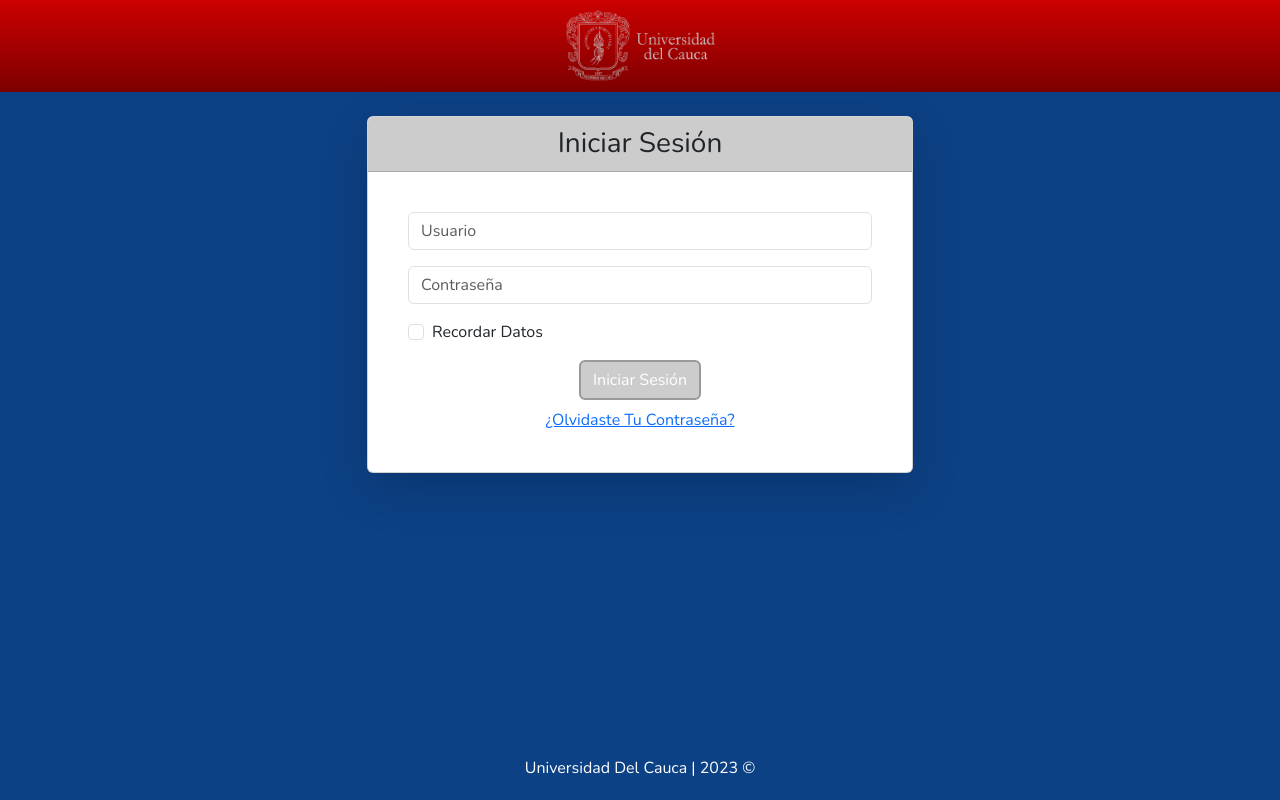
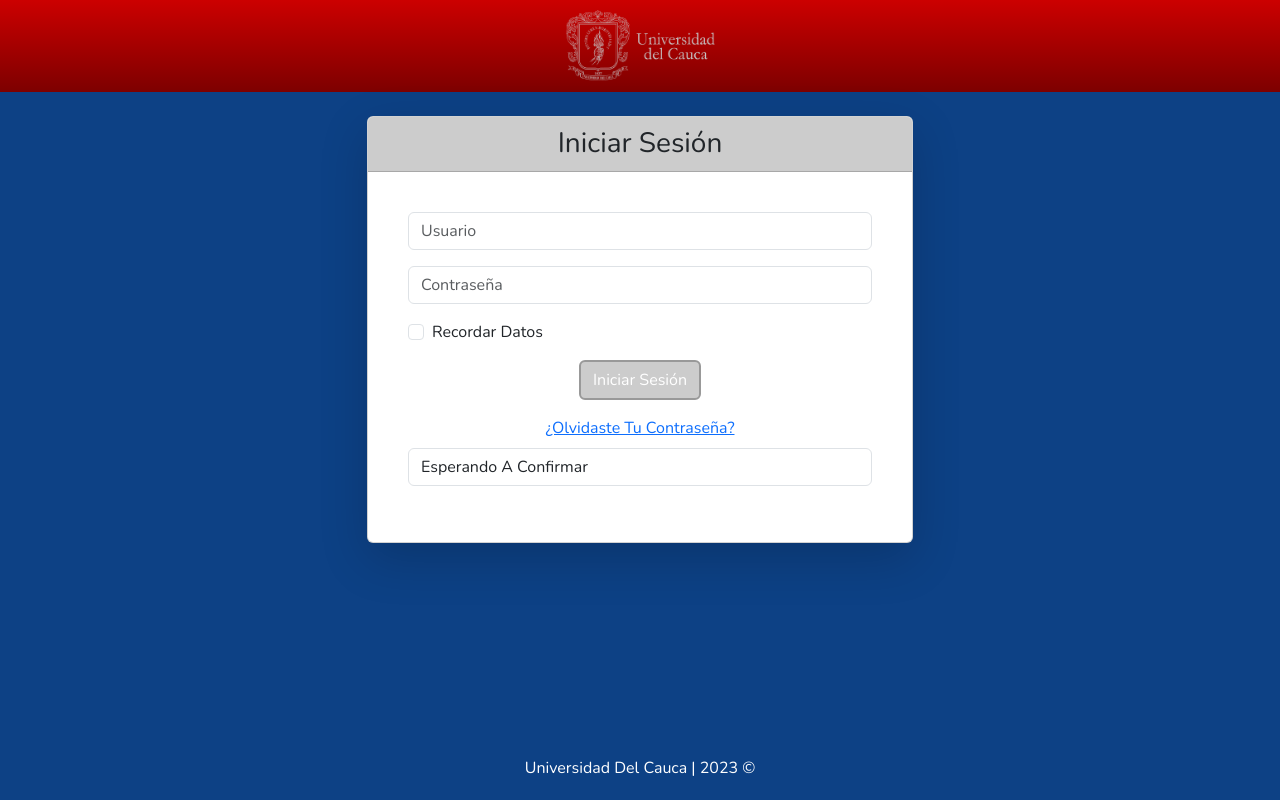
Before and after one commit to FaberOs/Sistema-Reserva-Salones, a React (Create React App) app in the folder demo/: page /login in a window 1280 px wide. Built offline with nearby package versions, Linux system fonts and the light colour scheme; the HTML template or start-up script is replaced by a standard one.

Commit message:
conexcion front-back

```diff
--- a/demo/package.json
+++ b/demo/package.json
@@ -6,12 +6,16 @@
     "@testing-library/jest-dom": "^5.17.0",
     "@testing-library/react": "^13.4.0",
     "@testing-library/user-event": "^13.5.0",
+    "all": "^0.0.0",
+    "axios": "^1.5.1",
     "bootstrap": "^5.3.2",
+    "dom": "^0.0.3",
     "jquery": "^3.7.1",
     "popper.js": "^1.16.1",
     "react": "^18.2.0",
     "react-datepicker": "^4.19.0",
     "react-dom": "^18.2.0",
+    "react-router": "^6.16.0",
     "react-router-dom": "^6.16.0",
     "react-scripts": "^5.0.1",
     "styled-components": "^6.0.8",
--- a/demo/public/index.html
+++ b/demo/public/index.html
@@ -5,6 +5,7 @@
     <link rel="icon" href="%PUBLIC_URL%/favicon.ico" />
     <meta name="viewport" content="width=device-width, initial-scale=1" />
     <meta name="theme-color" content="#000000" />
+    <link rel="stylesheet" href="https://cdn.jsdelivr.net/npm/bootstrap@4.6.2/dist/css/bootstrap.min.css" integrity="sha384-xOolHFLEh07PJGoPkLv1IbcEPTNtaed2xpHsD9ESMhqIYd0nLMwNLD69Npy4HI+N" crossorigin="anonymous">
     <meta
       name="description"
       content="Web site created using create-react-app"
--- a/demo/src/componentes/loginForm.jsx
+++ b/demo/src/componentes/loginForm.jsx
@@ -4,11 +4,16 @@ import '../hojas-de-estilo/stylesLogin.css';
 
 import { BotonIniciarSesionLogin, Checkbox } from './button.jsx';
 import TextInput from './textInput.jsx';
+//import { useEffect } from 'react';
+
+import ClienteAutenticacion from '../services/ClienteAutenticacion';
+//import { error } from 'jquery';
 
 function LoginForm() {
   const [username, setUsername] = useState('');
   const [password, setPassword] = useState('');
   const [rememberMe, setRememberMe] = useState(false);
+  const [confirmacion, setConfirmacion] = useState('esperando a confirmar');
 
   const handleUsernameChange = (e) => {
     setUsername(e.target.value);
@@ -22,13 +27,43 @@ function LoginForm() {
     setRememberMe(!rememberMe);
   };
 
+  const handleConfirmacionChange = (e) => {
+    setConfirmacion(e.target.value);
+  };
+
   const handleSubmit = (e) => {
     e.preventDefault();
     // Aquí puedes agregar la lógica para procesar el inicio de sesión
+    ClienteAutenticacion.Autenticar({
+      "username": username,
+      "contrasenia": password
+    }).then(response => {
+      setUsername(response.data.username);
+      setPassword(response.data.contrasenia);
+      console.log(response.data.username);
+      setConfirmacion('exitoso, bienvenido usuario,'+response.data.nombres+' rol: ' +response.data.rol);
+    }).catch(error => {
+        setConfirmacion('verifique las credenciales');
+        console.log(error);
+    })
+
     console.log('Nombre de usuario:', username);
     console.log('Contraseña:', password);
     console.log('Recordar datos:', rememberMe);
   };
+/*
+  useEffect(() => {
+    ClienteAutenticacion.Autenticar({
+      "username": "juanperez",
+      "contrasenia": "contraseña1"
+  }).then(response => {
+      setUsername(response.data.username);
+      setPassword(response.data.contrasenia);
+      console.log(response.data.username);
+    }).catch(error => {
+        console.log(error);
+    })
+  },[])*/
 
   return (
     <div className="container mt-4">
@@ -68,6 +103,16 @@ function LoginForm() {
               <div className="text-center mt-2">
                 <a href="#forgot-password">¿Olvidaste tu contraseña?</a>
               </div>
+              <div className="text-center mt-2">
+                <TextInput
+                  id="confirmacion"
+                  type="text"
+                  placeholder="confirmacion"
+                  value={confirmacion}
+                  onChange={handleConfirmacionChange}
+                  required
+                />
+              </div>
             </div>
           </div>
         </div>
--- /dev/null
+++ b/demo/src/services/ClienteAutenticacion.js
@@ -0,0 +1,17 @@
+import axios from "axios";
+
+const Client_Url = "http://localhost:8080/api/login/autenticar";
+
+class ClienteAutenticacion{
+    Autenticar(String){
+        return axios.post(Client_Url,String);
+    }
+    /*Autenticar(){
+        return axios.post(Client_Url,{
+            "username": "juanperez",
+            "contrasenia": "contraseña1"
+        });
+    }*/
+}
+
+export default new ClienteAutenticacion();
```
Also changed, not shown: 1 other file (tests, documents, lock files or other folders).
